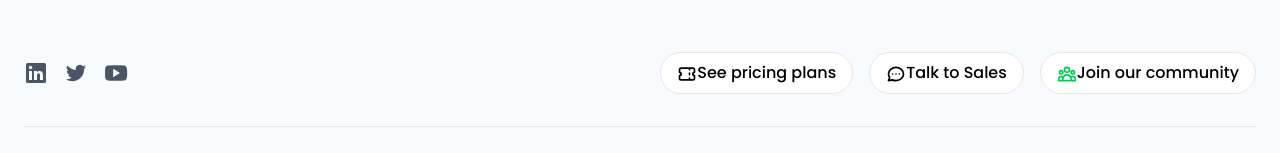
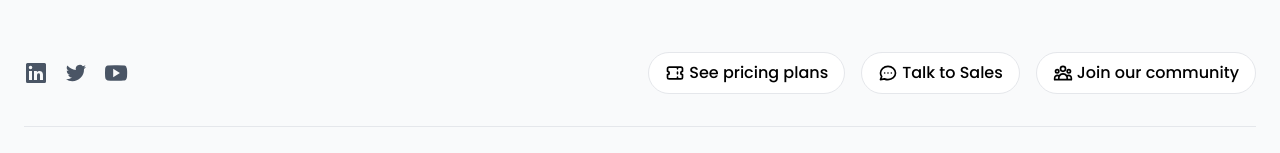
Before and after one commit to itsmarsss/yoodli-clone, a Next.js app: page / in a window 1280 px wide. Shown: the part 10128-10281 px from the top of the page. Built offline with nearby package versions, Linux system fonts and the light colour scheme.

Commit message:
Adjust footer display

```diff
--- a/src/app/sections/footer.tsx
+++ b/src/app/sections/footer.tsx
@@ -147,7 +147,7 @@
                                     fill="none"
                                     viewBox="0 0 24 24"
                                     stroke="currentColor"
-                                    className="w-5 h-5 inline"
+                                    className="w-5 h-5 inline mr-1 mb-[2px]"
                                 >
                                     <path
                                         strokeLinecap="round"
@@ -170,7 +170,7 @@
                                     fill="none"
                                     viewBox="0 0 24 24"
                                     stroke="currentColor"
-                                    className="w-5 h-5 inline"
+                                    className="w-5 h-5 inline mr-1 mb-[2px]"
                                 >
                                     <path
                                         strokeLinecap="round"
@@ -193,7 +193,7 @@
                                     fill="none"
                                     viewBox="0 0 24 24"
                                     stroke="currentColor"
-                                    className="w-5 h-5 inline text-green-500"
+                                    className="w-5 h-5 inline mr-1 mb-[2px]"
                                 >
                                     <path
                                         strokeLinecap="round"
```
